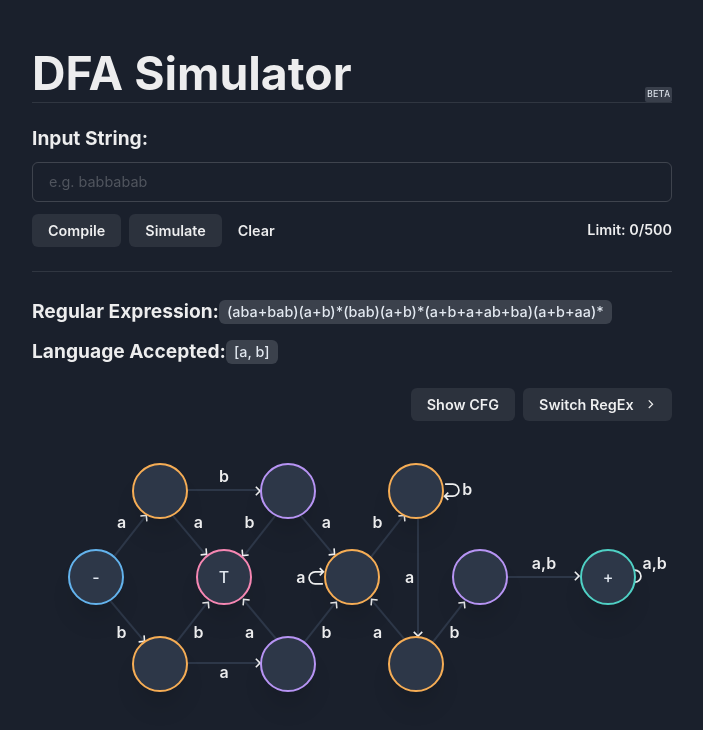
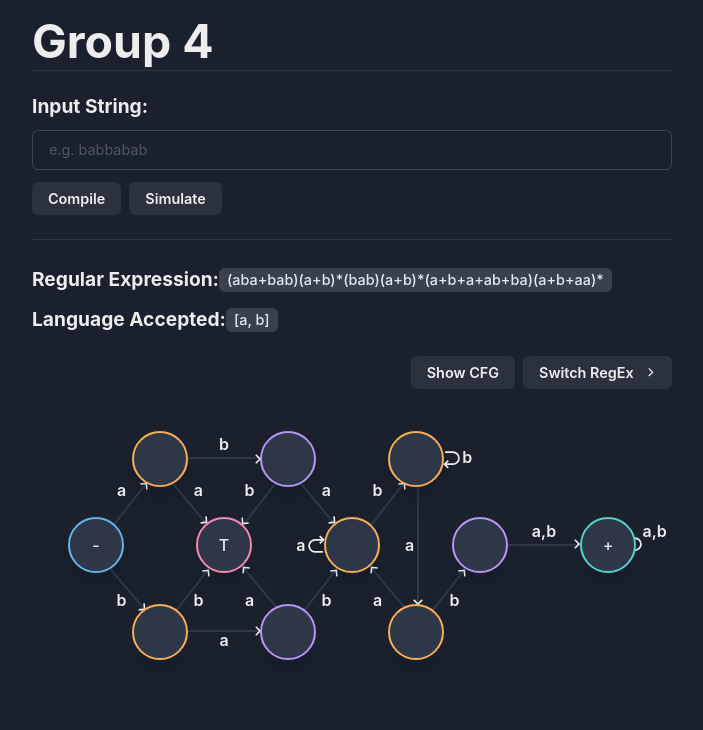
Before and after one commit to Kaezie/AutomataDFA, a Next.js app: page / in a window 1280 px wide. Shown: the top 730 px of the page, without its empty margins (288-991 px from the left). Built offline with nearby package versions, Linux system fonts and the light colour scheme.

Commit message:
visual changes

```diff
--- a/components/components/TopSection.js
+++ b/components/components/TopSection.js
@@ -31,13 +31,9 @@ const LeftBox = ({
       <Box
         w={["20em", "20em", "40em", "40em", "40em", "30em"]}
         mr={[0, 0, 0, 0, 0, 24]}
-        mt={[14, 14, 16, 16, 16, 0]}
       >
-        <Flex align="flex-end" justify="space-between">
-          <Heading variant="title">DFA Simulator</Heading>
-          <Code fontSize={["0.5em", null, "0.6em", null, null, "0.6em"]}>
-            BETA
-          </Code>
+        <Flex align="Aflex-end" justify="space-between">
+          <Heading variant="title">Group 4</Heading>
         </Flex>
 
         <Divider mb="6" />
@@ -84,7 +80,7 @@ const LeftBox = ({
                 </Button>
                 <Button
                   isLoading={simulating}
-                  loadingText="simulating..."
+                  loadingText="Simulating..."
                   spinnerPlacement="start"
                   onClick={handleSimulation}
                   ml={2}
@@ -92,20 +88,7 @@ const LeftBox = ({
                 >
                   Simulate
                 </Button>
-                <Button
-                  variant="clear"
-                  onClick={handleReset}
-                  disabled={simulating}
-                >
-                  Clear
-                </Button>
               </Flex>
-              <Text
-                fontWeight="semibold"
-                fontSize={["0.7em", "0.7em", "0.9em"]}
-              >
-                Limit: {count}/500
-              </Text>
             </Flex>
             <Divider my="6" />
             <Flex
```
